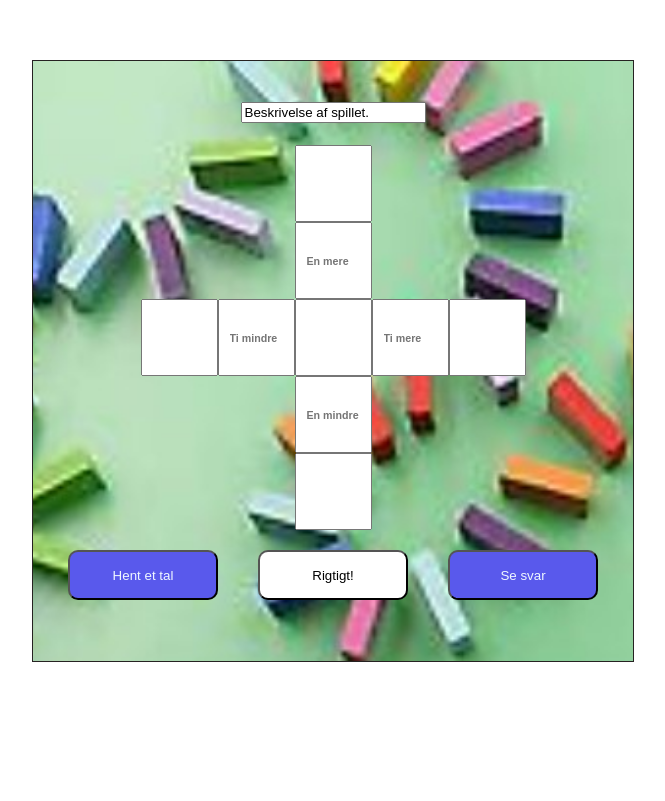
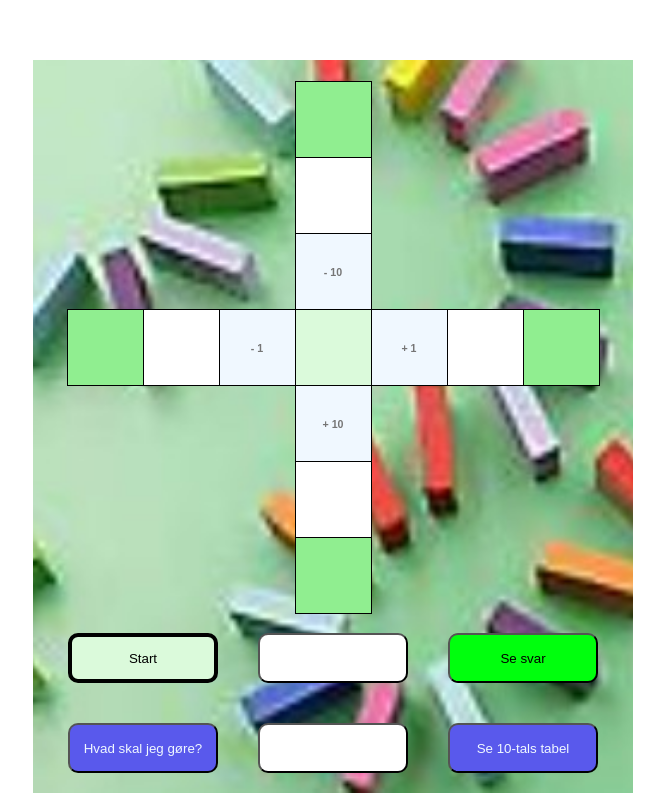
Before and after one commit to Kima4Tec/HundredeTal, a plain HTML site: page index.html in a window 1280 px wide. Shown: the whole page, without its empty margins (307-972 px from the left). Drawn offline with Linux system fonts and the light colour scheme.

Commit message:
Checkin and finish

```diff
--- a/index.html
+++ b/index.html
@@ -10,39 +10,52 @@
 <body>
     <div class="number-container">
         <div class="row">
-            <input type="text" class="input-box" value="Beskrivelse af spillet. ">
+
             </div>
 &nbsp;
+<div class="row">
+    <input type="text" id="input10-less-answer" class="input-number-answer-hor" readonly>
+</div>
+<div class="row">
+    <input type="text" id="input10-less" class="input-number" autocomplete="off">
+</div>
+<div class="row">
+    <input type="text" class="info-text-hor" placeholder="- 10" readonly>
+</div>
 
-        <!-- row1 -->
-        <div class="row">
-            <input type="text" id="input1-more" class="input-number">
-        </div>
-            <!-- row2 -->
-        <div class="row">
-            <input type="text" class="info-text" placeholder="En mere" readonly>
-        </div>
-            <!-- row3 -->
+
+
+
+
     <div class="row">
-    <input type="text" id="input10-less" class="input-number">
-    <input type="text" class="info-text" placeholder="Ti mindre" readonly>
+    <input type="text" id="input1-less-answer" class="input-number-answer-ver" readonly>
+    <input type="text" id="input1-less" class="input-number" autocomplete="off">
+    <input type="text" class="info-text-ver" placeholder="- 1" readonly>
     <input type="text" class="random-number" readonly>
-    <input type="text" class="info-text" placeholder="Ti mere" readonly>
-    <input type="text" id="input10-more" class="input-number">
+    <input type="text" class="info-text-ver" placeholder="+ 1" readonly>
+    <input type="text" id="input1-more" class="input-number" autocomplete="off">
+    <input type="text" id="input1-more-answer" class="input-number-answer-ver" readonly>
 </div>
-    <!-- row4 -->
+       <div class="row">
+           <input type="text" class="info-text-hor" placeholder="+ 10" readonly>
+       </div>
 <div class="row">
-    <input type="text" class="info-text" placeholder="En mindre" readonly>
+    <input type="text" id="input10-more" class="input-number" autocomplete="off">
 </div>
-    <!-- row5 -->
 <div class="row">
-    <input type="text" id="input1-less" class="input-number">
+    <input type="text" id="input10-more-answer" class="input-number-answer-hor" readonly>
 </div>
-    <!-- row6 -->
+
+
 <div class="row">
-    <button class="btn-blue" onClick="getRandomInt()">Hent et tal</button>
-    <button class="btn-white">Rigtigt!</button>
-    <button class="btn-blue" onClick="checkAnswer()">Se svar</button>
+    <button class="btn-start" onClick="getRandomInt()">Start</button>
+    <button class="btn-white"></button>
+    <button class="btn-answer" onClick="checkAnswer()">Se svar</button>
+</div>
+<div class="row">
+    <button class="btn-blue" onClick="showAlert()">Hvad skal jeg gøre?</button>
+    <button class="timer"></button>
+    <button class="btn-blue" onClick="checkAnswer()">Se 10-tals tabel</button>
 </div>
 </div>
 </body>
--- a/script.js
+++ b/script.js
@@ -1,15 +1,91 @@
 let max = 90
+let min = 10
+let result = 0;
 
-function getRandomInt() {
-    const number =Math.floor(Math.random() * max);
-    const input1More = number+1;
-    const input10More = number+10;
-    const input1Less = number-1;
-    const input10Less = number -10;
+function showAlert() {
+    alert("Tryk på start og så er du igang! Du får et tal. Nu skal du udregne, hvad tallet er, hvis du trækker 1 eller 10 fra. Eller hvis du lægger 1 eller 10 til. Du har 30 sekunder til at indtaste de 4 tal.");
+}
+
+
+function getRandomInt(){
+
+    const number = Math.floor(Math.random() * (max - min + 1)) + min;
+    showNumber(number);
+}
+
+function showNumber(number) {
 
     document.querySelector('.random-number').value = number;
-    document.querySelector('#input1-more').value = input1More;
-    document.querySelector('#input10-more').value = input10More;
-    document.querySelector('#input1-less').value = input1Less;
-    document.querySelector('#input10-less').value = input10Less;
+    document.querySelector('#input1-more').value = "";
+    document.querySelector('#input10-more').value = "";
+    document.querySelector('#input1-less').value = "";
+    document.querySelector('#input10-less').value = "";
+    document.querySelector('#input1-more-answer').value = "";
+    document.querySelector('#input10-more-answer').value = "";
+    document.querySelector('#input1-less-answer').value = "";
+    document.querySelector('#input10-less-answer').value = "";
+    const inputs = document.querySelectorAll('input');
+
+    inputs.forEach(input => {
+        input.style.backgroundColor = '';
+    });
+
+    startTimer(30);
 }
+
+function startTimer(duration) {
+    let timer = duration, seconds;
+    const timerDisplay = document.querySelector('.timer');
+
+    const interval = setInterval(() => {
+        seconds = parseInt(timer % 60, 10);
+        timerDisplay.textContent = `Tid: ${seconds < 10 ? "0" + seconds : seconds} sekunder`;
+
+        if (--timer < 0) {
+            clearInterval(interval);
+            timerDisplay.textContent = "Tiden er gået!";
+        }
+    }, 1000);
+}
+function checkAnswer(){
+    no = parseInt(document.querySelector('.random-number').value, 10)
+    const input1More = no + 1;
+    const input10More = no + 10;
+    const input1Less = no - 1;
+    const input10Less = no - 10;
+    document.querySelector('#input1-more-answer').value = input1More;
+    document.querySelector('#input10-more-answer').value = input10More;
+    document.querySelector('#input1-less-answer').value = input1Less;
+    document.querySelector('#input10-less-answer').value = input10Less;
+
+    const userInput1More = parseInt(document.querySelector('#input1-more').value, 10);
+    const userInput10More = parseInt(document.querySelector('#input10-more').value, 10);
+    const userInput1Less = parseInt(document.querySelector('#input1-less').value, 10);
+    const userInput10Less = parseInt(document.querySelector('#input10-less').value, 10);
+
+    if (userInput1More === input1More) {
+        document.querySelector('#input1-more').style.backgroundColor = 'lightgreen';
+        result = result+1;
+    } else {
+        document.querySelector('#input1-more').style.backgroundColor = 'red';
+    }
+    if (userInput10More === input10More) {
+        document.querySelector('#input10-more').style.backgroundColor = 'lightgreen';
+        result = result+1;
+    } else {
+        document.querySelector('#input10-more').style.backgroundColor = 'red';
+    }
+    if (userInput1Less === input1Less) {
+        document.querySelector('#input1-less').style.backgroundColor = 'lightgreen';
+        result = result+1;
+    } else {
+        document.querySelector('#input1-less').style.backgroundColor = 'red';
+    }
+    if (userInput10Less === input10Less) {
+        document.querySelector('#input10-less').style.backgroundColor = 'lightgreen';
+        result = result+1;
+    } else {
+        document.querySelector('#input10-less').style.backgroundColor = 'red';
+    }
+    document.querySelector('.btn-white').innerHTML = `Antal rigtige: ${result}`
+}
--- a/style.css
+++ b/style.css
@@ -12,7 +12,6 @@ body {
 
 .content {
     padding: 40px;
-    border: var(--border-all);
 }
 
 .number-container {
@@ -20,9 +19,8 @@ body {
     flex-direction: column;
     justify-content: center;
     align-items: center;
-    border: 1px solid hsl(0, 6%, 14%);
     width: 600px;
-    height: 600px;
+    height: auto;
     background-image: url('hundrede.jpg');
     background-size: cover;
     background-position: center;
@@ -34,46 +32,110 @@ body {
     flex-wrap: wrap;
 }
 
+.input-box{
+    margin-top: 40px;
+    font-weight: normal;
+    font-size: 14pt;
+    padding: 10px;
+    width: 90%;
+    height: auto;
+}
+
 .random-number {
     font-weight: bold;
     font-size: 34pt;
     padding: 10px;
-    width: 53px;
-    height: 53px;
+    width: 55px;
+    height: 55px;
+    background-color: rgb(219, 250, 219);
+    border: 1px solid black;
 }
 
 .input-number {
     font-weight: bold;
     font-size: 34pt;
     padding: 10px;
-    width: 53px;
-    height: 53px;
+    width: 55px;
+    height: 55px;
+    border: var(--border-all);
+}
+.input-number-answer-hor {
+    font-weight: bold;
+    font-size: 34pt;
+    padding: 10px;
+    margin-top: -1px;
+    margin-bottom: -1px;
+    width: 55px;
+    height: 55px;
+    background-color: lightgreen;
+    border: 1px solid black;
 }
 
-.info-text {
+.input-number-answer-ver {
+    font-weight: bold;
+    font-size: 34pt;
+    padding: 10px;
+    margin-left: -1px;
+    margin-right: -1px;
+    width: 55px;
+    height: 55px;
+    background-color: lightgreen;
+    border: 1px solid black;
+}
+
+.info-text-ver {
+    text-align: center;
     font-weight: bold;
     font-size: 8pt;
     padding: 10px;
-    width: 53px;
-    height: 53px;
+    width: 55px;
+    height: 55px;
+    margin-right: -1px;
+    margin-left: -1px;
+    background-color: aliceblue;
+    border: 1px solid black;
+}
+.info-text-hor {
+    text-align: center;
+    font-weight: bold;
+    font-size: 8pt;
+    padding: 10px;
+    width: 55px;
+    height: 55px;
+    margin-top: -1px;
+    margin-bottom: -1px;
+    background-color: aliceblue;
+    border: 1px solid black;
 }
 
-button.btn-blue {
-    background-color: rgb(89, 89, 236);
+button{
     width: 150px;
     height: 50px;
     border-radius: 10px;
     margin: 20px;
-    padding: 0;
+    padding: 0;}
+
+button.btn-blue {
+    background-color: rgb(89, 89, 236);
     color: aliceblue;
 }
 
 button.btn-white {
     background-color: white;
-    width: 150px;
-    height: 50px;
-    border-radius: 10px;
-    margin: 20px;
-    padding: 0;
     color: black;
 }
+
+button.btn-start {
+    background-color:rgb(219, 250, 219);
+    color: black;
+    border: 4px solid black;
+}
+button.btn-answer {
+    background-color: rgb(0, 255, 13);
+    color: black;
+}
+
+button.timer {
+    background-color: white;
+    color: black;
+}
```
